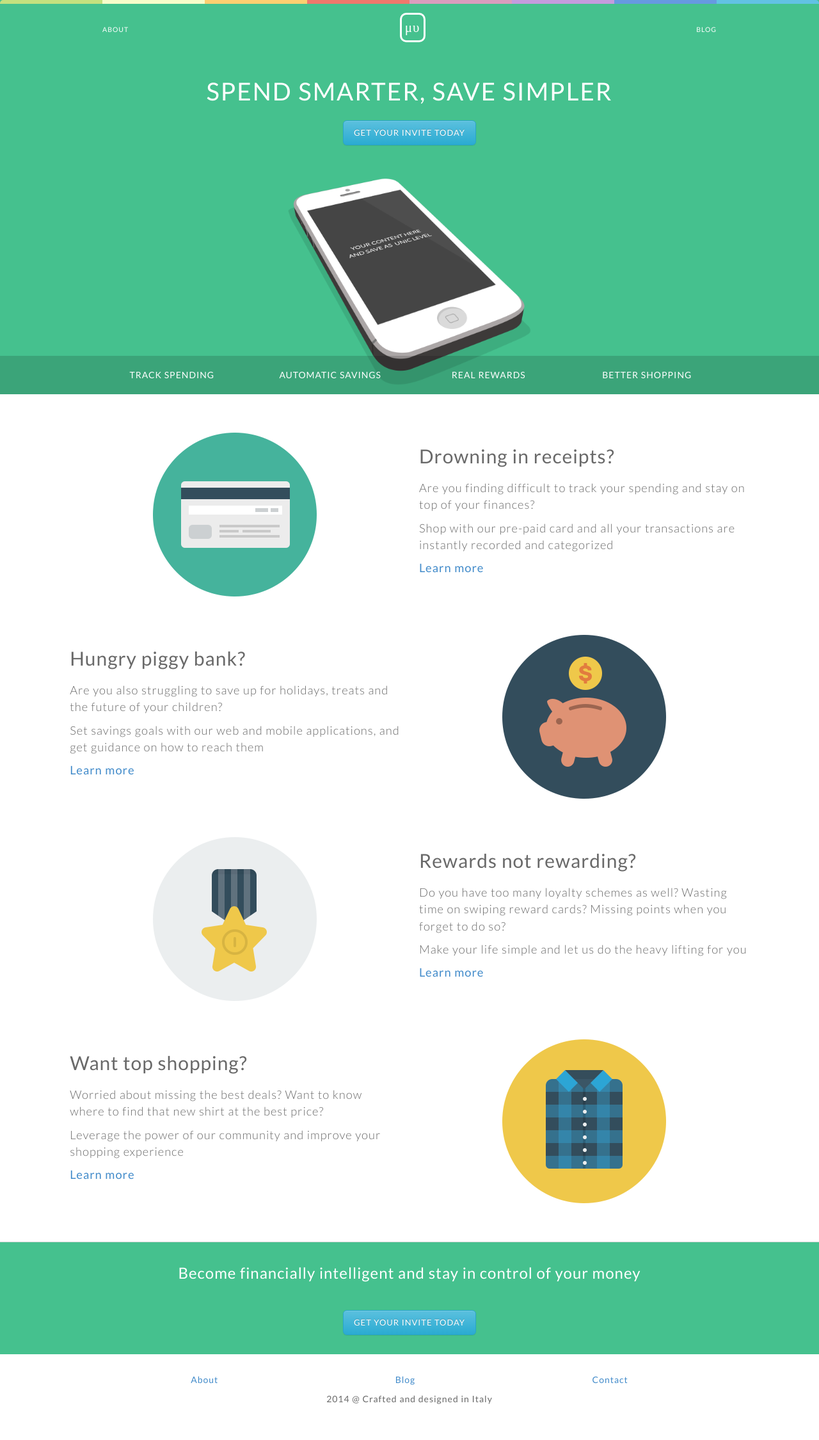
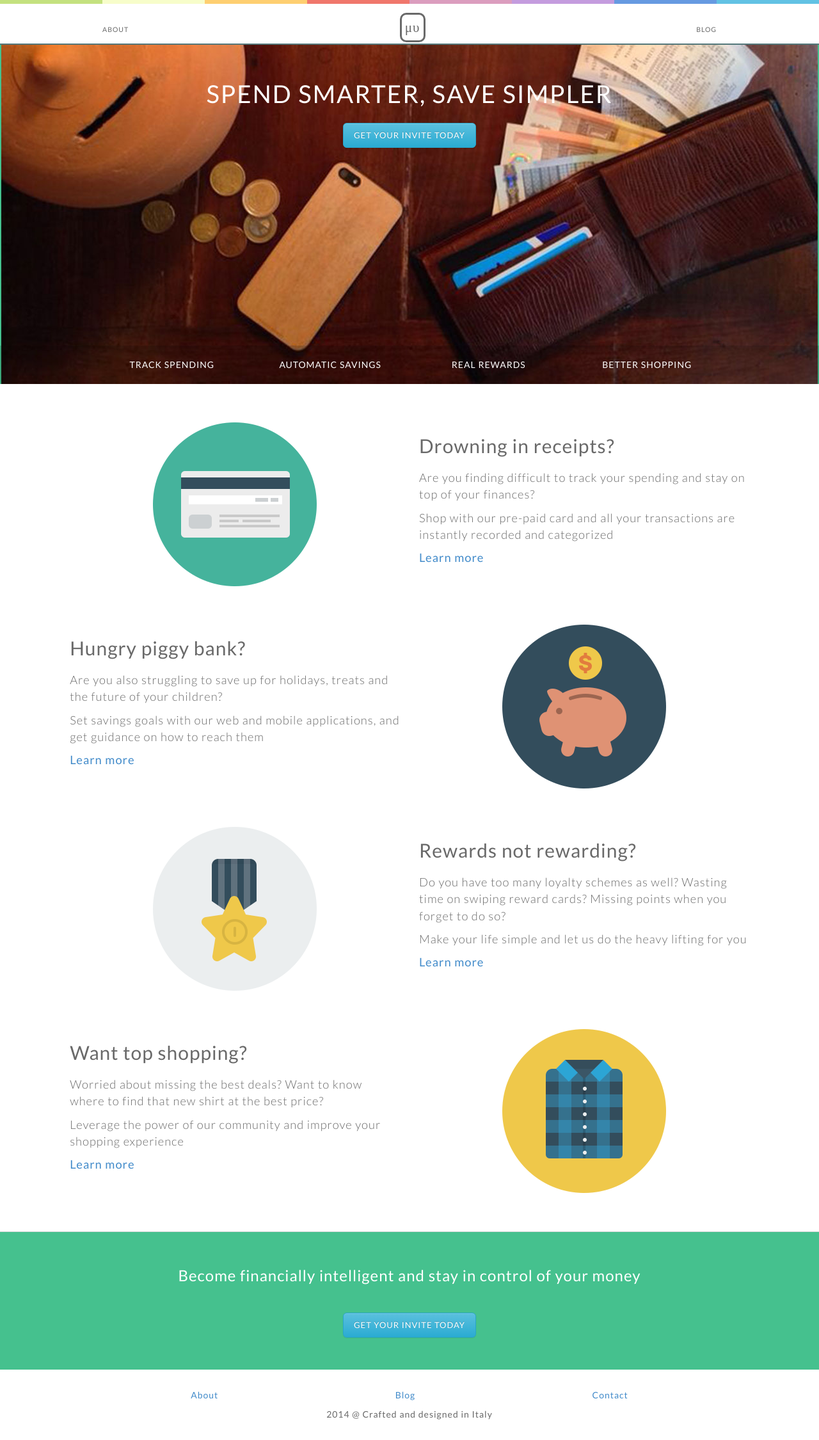
Before and after one commit to kendall80/mu-landing-design, a PHP site: page / in a window 1280 px wide. Shown: the whole page at 64% size. Before the commit the page ends 2194 px from the top, so only its background shows below. Run offline with PHP 8.4, Linux system fonts and the light colour scheme; some libraries are stand-ins or nearby versions; some web fonts are replaced.

Commit message:
first try with sample hero image

```diff
--- a/css/my-styles.css
+++ b/css/my-styles.css
@@ -22,9 +22,8 @@
 .hero {
 	background-position: 50% 100%;
 	text-align: center;
-	background-image: url("../public/img/iphone.png");
+	background-image: url("../public/img/bg-desk.jpg");
 	background-repeat: no-repeat;
-	background-size: auto 70%;
 }
 
 .container { /* to fill the entire viewport */
@@ -69,8 +68,14 @@
 /* Banner
 ========================== */
 
+.banner {
+	background-color: white;
+	height: 70px;
+	border-bottom: 2px solid #53777A;
+}
+
 .banner a {
-	color: #fff;
+	color: dimgray;
 	display: inline-block;
 	text-decoration: none;
 	letter-spacing: 1px;
@@ -86,7 +91,6 @@
   right: 0;
   height: 6px;
   background: #c4e17f;
-  border-radius: 5px 5px 0 0;
   background-image: -webkit-linear-gradient(left, #c4e17f, #c4e17f 12.5%, #f7fdca 12.5%, #f7fdca 25%, #fecf71 25%, #fecf71 37.5%, #f0776c 37.5%, #f0776c 50%, #db9dbe 50%, #db9dbe 62.5%, #c49cde 62.5%, #c49cde 75%, #669ae1 75%, #669ae1 87.5%, #62c2e4 87.5%, #62c2e4);
   background-image: -moz-linear-gradient(left, #c4e17f, #c4e17f 12.5%, #f7fdca 12.5%, #f7fdca 25%, #fecf71 25%, #fecf71 37.5%, #f0776c 37.5%, #f0776c 50%, #db9dbe 50%, #db9dbe 62.5%, #c49cde 62.5%, #c49cde 75%, #669ae1 75%, #669ae1 87.5%, #62c2e4 87.5%, #62c2e4);
   background-image: -o-linear-gradient(left, #c4e17f, #c4e17f 12.5%, #f7fdca 12.5%, #f7fdca 25%, #fecf71 25%, #fecf71 37.5%, #f0776c 37.5%, #f0776c 50%, #db9dbe 50%, #db9dbe 62.5%, #c49cde 62.5%, #c49cde 75%, #669ae1 75%, #669ae1 87.5%, #62c2e4 87.5%, #62c2e4);
@@ -120,7 +124,7 @@
 }
 
 .headline {
-	padding: 10px 0;
+	padding: 30px 0;
 }
 
 .call-to-action {
@@ -477,7 +481,7 @@
 
 @media screen and (max-width: 650px) {
 	.hero {
-		background: none;
+		background-image: url("../public/img/wood-texture.jpg");
 		height: 480px;
 	}
 	h1 {
```
Also changed, not shown: public/img/bg-desk.jpg, public/img/wood-texture.jpg (added).
